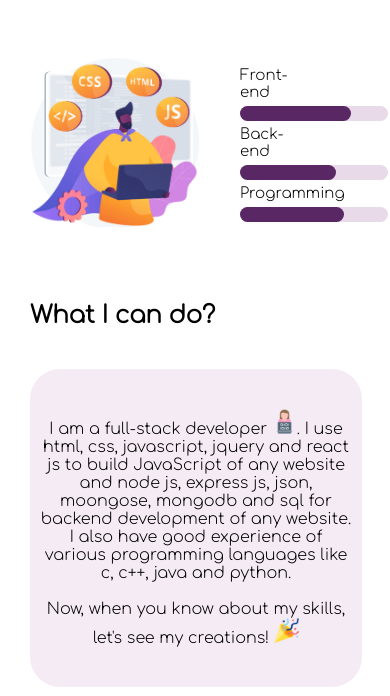
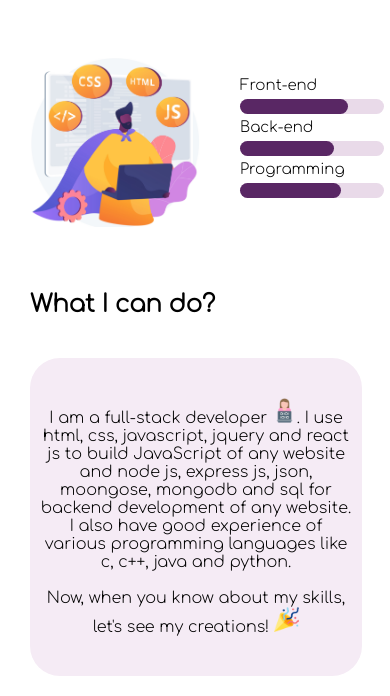
Before and after one commit to riyatiwari1919/My_Portfolio, a plain HTML site: page index.html in a window 390 px wide. Shown: the part 1802-2498 px from the top of the page. Drawn offline with Linux system fonts and the light colour scheme.

Commit message:
Update style.css

```diff
--- a/style.css
+++ b/style.css
@@ -439,8 +439,11 @@ a{
         padding: 7px;
     }
     .proficiency-img{
-        height: 260px;
-        width: 260px;
+        height: 300px;
+        width: 280px;
+    }
+    .proficiency-items-list{
+        margin-top: 15px;
     }
     .proficiency-text{
         margin: 0px 0px 10px 60px;
@@ -486,11 +489,14 @@ a{
         padding: 5px 80px 30px 50px;
     }
     .proficiency-img{
-        height: 230px;
-        width: 230px;
+        height: 260px;
+        width: 240px;
     }
     .proficiency-text{
-        margin: 0px 0px 10px 10px;
+        margin: 0px 0px 5px 10px;
+    }
+    .proficiency-items-list{
+        margin-top: 0;
     }
     .proficiency-items-list li{
         padding-bottom: 0px;
@@ -586,7 +592,7 @@ a{
         margin-top: 0px;
     }
     .proficiency-items{
-        width: 30%;
+        width: 70%;
         font-size: 1.1rem;
     }
     .proficiency-bar{
@@ -671,12 +677,12 @@ a{
         width: 170px;
     }
     .proficiency-text{
-        margin-top: 5px;
+        margin-top: 15px;
         padding: 5px 10px;
     }
     .proficiency-items-list{
 
-        width: 40vw;
+        width: 39vw;
     }
     .proficiency-items{
         font-size: 15px;
```
